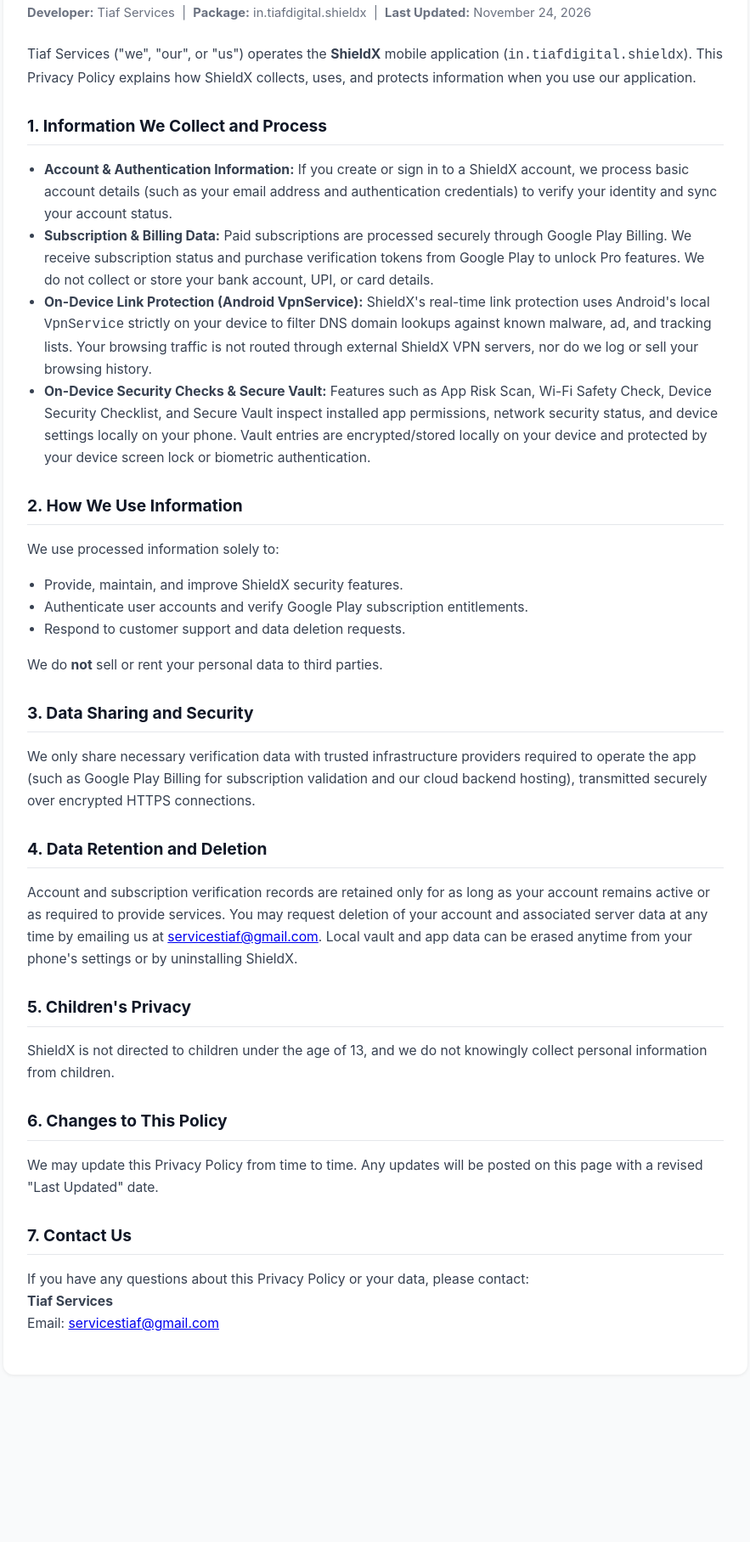
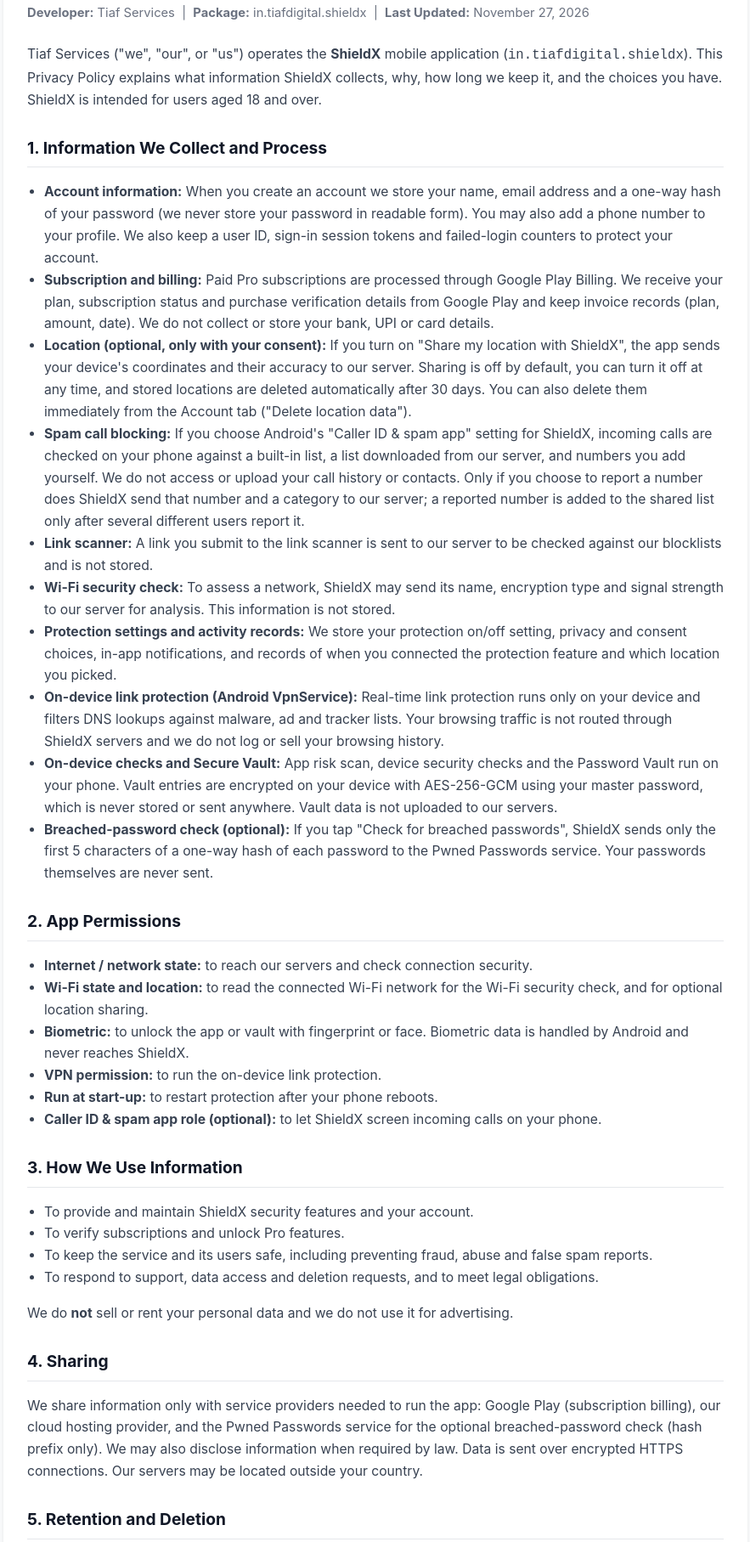
Before and after one commit to mahi2004k/shieldx-privacy-policy, a plain HTML site: page index.html in a window 1280 px wide. Shown: the part 122-1937 px from the top of the page at 85% size, without its empty margins (198-1081 px from the left). Before the commit the page ends 1764 px from the top, so only its background shows below. Drawn offline with Linux system fonts and the light colour scheme.

Commit message:
Revise privacy policy content and structure
Updated privacy policy details and formatting.

```diff
--- a/index.html
+++ b/index.html
@@ -5,46 +5,15 @@
   <meta name="viewport" content="width=device-width, initial-scale=1.0" />
   <title>Privacy Policy - ShieldX</title>
   <style>
-    body {
-      font-family: -apple-system, BlinkMacSystemFont, "Segoe UI", Roboto, Arial, sans-serif;
-      line-height: 1.65;
-      color: #1f2937;
-      background-color: #f9fafb;
-      margin: 0;
-      padding: 24px 16px;
-    }
-    .container {
-      max-width: 820px;
-      margin: 0 auto;
-      background: #ffffff;
-      padding: 32px 28px;
-      border-radius: 12px;
-      box-shadow: 0 1px 4px rgba(0, 0, 0, 0.08);
-    }
-    h1 {
-      font-size: 1.85rem;
-      margin-top: 0;
-      color: #111827;
-    }
-    h2 {
-      font-size: 1.2rem;
-      margin-top: 28px;
-      color: #111827;
-      border-bottom: 1px solid #e5e7eb;
-      padding-bottom: 6px;
-    }
-    p, li {
-      font-size: 0.98rem;
-      color: #374151;
-    }
-    ul {
-      padding-left: 20px;
-    }
-    .meta {
-      color: #6b7280;
-      font-size: 0.92rem;
-      margin-bottom: 24px;
-    }
+    body { font-family: -apple-system, BlinkMacSystemFont, "Segoe UI", Roboto, Arial, sans-serif; line-height: 1.65; color: #1f2937; background-color: #f9fafb; margin: 0; padding: 24px 16px; }
+    .container { max-width: 820px; margin: 0 auto; background: #ffffff; padding: 32px 28px; border-radius: 12px; box-shadow: 0 1px 4px rgba(0, 0, 0, 0.08); }
+    h1 { font-size: 1.85rem; margin-top: 0; color: #111827; }
+    h2 { font-size: 1.2rem; margin-top: 28px; color: #111827; border-bottom: 1px solid #e5e7eb; padding-bottom: 6px; }
+    p, li { font-size: 0.98rem; color: #374151; }
+    ul { padding-left: 20px; }
+    .meta { color: #6b7280; font-size: 0.92rem; margin-bottom: 24px; }
+    .links { margin-top: 28px; padding-top: 16px; border-top: 1px solid #e5e7eb; font-size: 0.92rem; }
+    .links a { margin-right: 16px; }
   </style>
 </head>
 <body>
@@ -53,82 +22,147 @@
     <p class="meta">
       <strong>Developer:</strong> Tiaf Services &nbsp;|&nbsp;
       <strong>Package:</strong> in.tiafdigital.shieldx &nbsp;|&nbsp;
-      <strong>Last Updated:</strong> November 24, 2026
+      <strong>Last Updated:</strong> November 27, 2026
     </p>
 
     <p>
       Tiaf Services ("we", "our", or "us") operates the <strong>ShieldX</strong> mobile application
-      (<code>in.tiafdigital.shieldx</code>). This Privacy Policy explains how ShieldX collects, uses,
-      and protects information when you use our application.
+      (<code>in.tiafdigital.shieldx</code>). This Privacy Policy explains what information ShieldX collects,
+      why, how long we keep it, and the choices you have. ShieldX is intended for users aged 18 and over.
     </p>
 
     <h2>1. Information We Collect and Process</h2>
     <ul>
       <li>
-        <strong>Account &amp; Authentication Information:</strong> If you create or sign in to a ShieldX
-        account, we process basic account details (such as your email address and authentication credentials)
-        to verify your identity and sync your account status.
+        <strong>Account information:</strong> When you create an account we store your name, email address and a
+        one-way hash of your password (we never store your password in readable form). You may also add a phone
+        number to your profile. We also keep a user ID, sign-in session tokens and failed-login counters to protect
+        your account.
       </li>
       <li>
-        <strong>Subscription &amp; Billing Data:</strong> Paid subscriptions are processed securely through
-        Google Play Billing. We receive subscription status and purchase verification tokens from Google Play
-        to unlock Pro features. We do not collect or store your bank account, UPI, or card details.
+        <strong>Subscription and billing:</strong> Paid Pro subscriptions are processed through Google Play Billing.
+        We receive your plan, subscription status and purchase verification details from Google Play and keep
+        invoice records (plan, amount, date). We do not collect or store your bank, UPI or card details.
       </li>
       <li>
-        <strong>On-Device Link Protection (Android VpnService):</strong> ShieldX's real-time link protection
-        uses Android's local <code>VpnService</code> strictly on your device to filter DNS domain lookups
-        against known malware, ad, and tracking lists. Your browsing traffic is not routed through external
-        ShieldX VPN servers, nor do we log or sell your browsing history.
+        <strong>Location (optional, only with your consent):</strong> If you turn on "Share my location with
+        ShieldX", the app sends your device's coordinates and their accuracy to our server. Sharing is off by
+        default, you can turn it off at any time, and stored locations are deleted automatically after 30 days.
+        You can also delete them immediately from the Account tab ("Delete location data").
       </li>
       <li>
-        <strong>On-Device Security Checks &amp; Secure Vault:</strong> Features such as App Risk Scan,
-        Wi-Fi Safety Check, Device Security Checklist, and Secure Vault inspect installed app permissions,
-        network security status, and device settings locally on your phone. Vault entries are encrypted/stored
-        locally on your device and protected by your device screen lock or biometric authentication.
+        <strong>Spam call blocking:</strong> If you choose Android's "Caller ID &amp; spam app" setting for ShieldX,
+        incoming calls are checked on your phone against a built-in list, a list downloaded from our server, and
+        numbers you add yourself. We do not access or upload your call history or contacts. Only if you choose to
+        report a number does ShieldX send that number and a category to our server; a reported number is added to
+        the shared list only after several different users report it.
+      </li>
+      <li>
+        <strong>Link scanner:</strong> A link you submit to the link scanner is sent to our server to be checked
+        against our blocklists and is not stored.
+      </li>
+      <li>
+        <strong>Wi-Fi security check:</strong> To assess a network, ShieldX may send its name, encryption type and
+        signal strength to our server for analysis. This information is not stored.
+      </li>
+      <li>
+        <strong>Protection settings and activity records:</strong> We store your protection on/off setting, privacy
+        and consent choices, in-app notifications, and records of when you connected the protection feature and
+        which location you picked.
+      </li>
+      <li>
+        <strong>On-device link protection (Android VpnService):</strong> Real-time link protection runs only on
+        your device and filters DNS lookups against malware, ad and tracker lists. Your browsing traffic is not
+        routed through ShieldX servers and we do not log or sell your browsing history.
+      </li>
+      <li>
+        <strong>On-device checks and Secure Vault:</strong> App risk scan, device security checks and the Password
+        Vault run on your phone. Vault entries are encrypted on your device with AES-256-GCM using your master
+        password, which is never stored or sent anywhere. Vault data is not uploaded to our servers.
+      </li>
+      <li>
+        <strong>Breached-password check (optional):</strong> If you tap "Check for breached passwords", ShieldX sends
+        only the first 5 characters of a one-way hash of each password to the Pwned Passwords service. Your
+        passwords themselves are never sent.
       </li>
     </ul>
 
-    <h2>2. How We Use Information</h2>
-    <p>We use processed information solely to:</p>
+    <h2>2. App Permissions</h2>
     <ul>
-      <li>Provide, maintain, and improve ShieldX security features.</li>
-      <li>Authenticate user accounts and verify Google Play subscription entitlements.</li>
-      <li>Respond to customer support and data deletion requests.</li>
+      <li><strong>Internet / network state:</strong> to reach our servers and check connection security.</li>
+      <li><strong>Wi-Fi state and location:</strong> to read the connected Wi-Fi network for the Wi-Fi security check, and for optional location sharing.</li>
+      <li><strong>Biometric:</strong> to unlock the app or vault with fingerprint or face. Biometric data is handled by Android and never reaches ShieldX.</li>
+      <li><strong>VPN permission:</strong> to run the on-device link protection.</li>
+      <li><strong>Run at start-up:</strong> to restart protection after your phone reboots.</li>
+      <li><strong>Caller ID &amp; spam app role (optional):</strong> to let ShieldX screen incoming calls on your phone.</li>
     </ul>
-    <p>We do <strong>not</strong> sell or rent your personal data to third parties.</p>
 
-    <h2>3. Data Sharing and Security</h2>
+    <h2>3. How We Use Information</h2>
+    <ul>
+      <li>To provide and maintain ShieldX security features and your account.</li>
+      <li>To verify subscriptions and unlock Pro features.</li>
+      <li>To keep the service and its users safe, including preventing fraud, abuse and false spam reports.</li>
+      <li>To respond to support, data access and deletion requests, and to meet legal obligations.</li>
+    </ul>
+    <p>We do <strong>not</strong> sell or rent your personal data and we do not use it for advertising.</p>
+
+    <h2>4. Sharing</h2>
     <p>
-      We only share necessary verification data with trusted infrastructure providers required to operate
-      the app (such as Google Play Billing for subscription validation and our cloud backend hosting),
-      transmitted securely over encrypted HTTPS connections.
+      We share information only with service providers needed to run the app: Google Play (subscription billing),
+      our cloud hosting provider, and the Pwned Passwords service for the optional breached-password check (hash
+      prefix only). We may also disclose information when required by law. Data is sent over encrypted HTTPS
+      connections. Our servers may be located outside your country.
     </p>
 
-    <h2>4. Data Retention and Deletion</h2>
+    <h2>5. Retention and Deletion</h2>
+    <ul>
+      <li>Account and subscription records are kept while your account is active.</li>
+      <li>Location data is deleted automatically after 30 days, or earlier when you delete it.</li>
+      <li>You can delete your account in the app (Account tab &rarr; Delete account, confirmed with your password).
+        This permanently erases your account and the server-side data linked to it.</li>
+      <li>If you cannot access the app, see our <a href="delete-account.html">account deletion page</a> or email us.</li>
+      <li>Records we are legally required to keep (for example for tax) are kept only for the required period. Billing
+        records held by Google Play follow Google's own policies.</li>
+    </ul>
+
+    <h2>6. Your Choices and Rights</h2>
     <p>
-      Account and subscription verification records are retained only for as long as your account remains active
-      or as required to provide services. You may request deletion of your account and associated server data at
-      any time by emailing us at <a href="mailto:servicestiaf@gmail.com">servicestiaf@gmail.com</a>. Local vault
-      and app data can be erased anytime from your phone's settings or by uninstalling ShieldX.
+      In the app you can download a copy of your data, turn location sharing on or off, delete your stored
+      location data and delete your account. Depending on where you live (for example under India's Digital
+      Personal Data Protection Act, 2023, or the GDPR and UK GDPR), you may also have the right to access,
+      correct or erase your data, withdraw consent, object to processing and complain to your data protection
+      authority. To use these rights or raise a concern, email us at the address below and we will respond within
+      a reasonable time.
     </p>
 
-    <h2>5. Children's Privacy</h2>
+    <h2>7. Security</h2>
     <p>
-      ShieldX is not directed to children under the age of 13, and we do not knowingly collect personal
-      information from children.
+      We protect data with HTTPS encryption in transit, hashed passwords and account lockout after repeated failed
+      sign-ins. No system is completely secure, so please use a strong, unique password and master password.
     </p>
 
-    <h2>6. Changes to This Policy</h2>
+    <h2>8. Children's Privacy</h2>
     <p>
-      We may update this Privacy Policy from time to time. Any updates will be posted on this page with a
-      revised "Last Updated" date.
+      ShieldX is not directed to anyone under 18 and we do not knowingly collect personal information from
+      minors. If you believe a minor has given us information, contact us and we will delete it.
     </p>
 
-    <h2>7. Contact Us</h2>
+    <h2>9. Changes to This Policy</h2>
     <p>
-      If you have any questions about this Privacy Policy or your data, please contact:<br />
+      We may update this Privacy Policy from time to time. Changes will be posted on this page with a revised
+      "Last Updated" date, and we will notify you in the app if a change is significant.
+    </p>
+
+    <h2>10. Contact Us</h2>
+    <p>
+      If you have any questions about this Privacy Policy or your data, contact:<br />
       <strong>Tiaf Services</strong><br />
       Email: <a href="mailto:servicestiaf@gmail.com">servicestiaf@gmail.com</a>
+    </p>
+
+    <p class="links">
+      <a href="terms.html">Terms of Service</a>
+      <a href="delete-account.html">Delete your account</a>
     </p>
   </div>
 </body>
```
